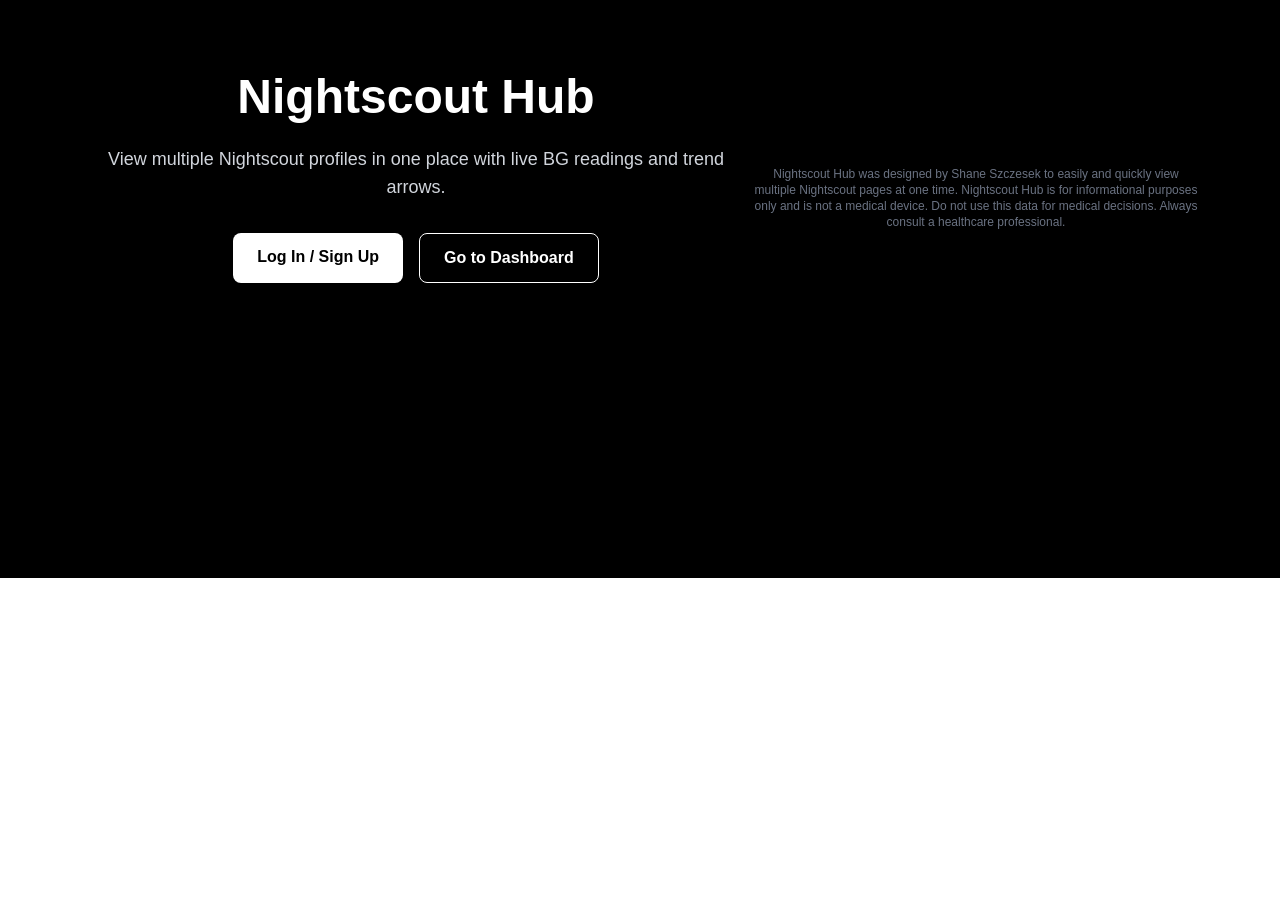
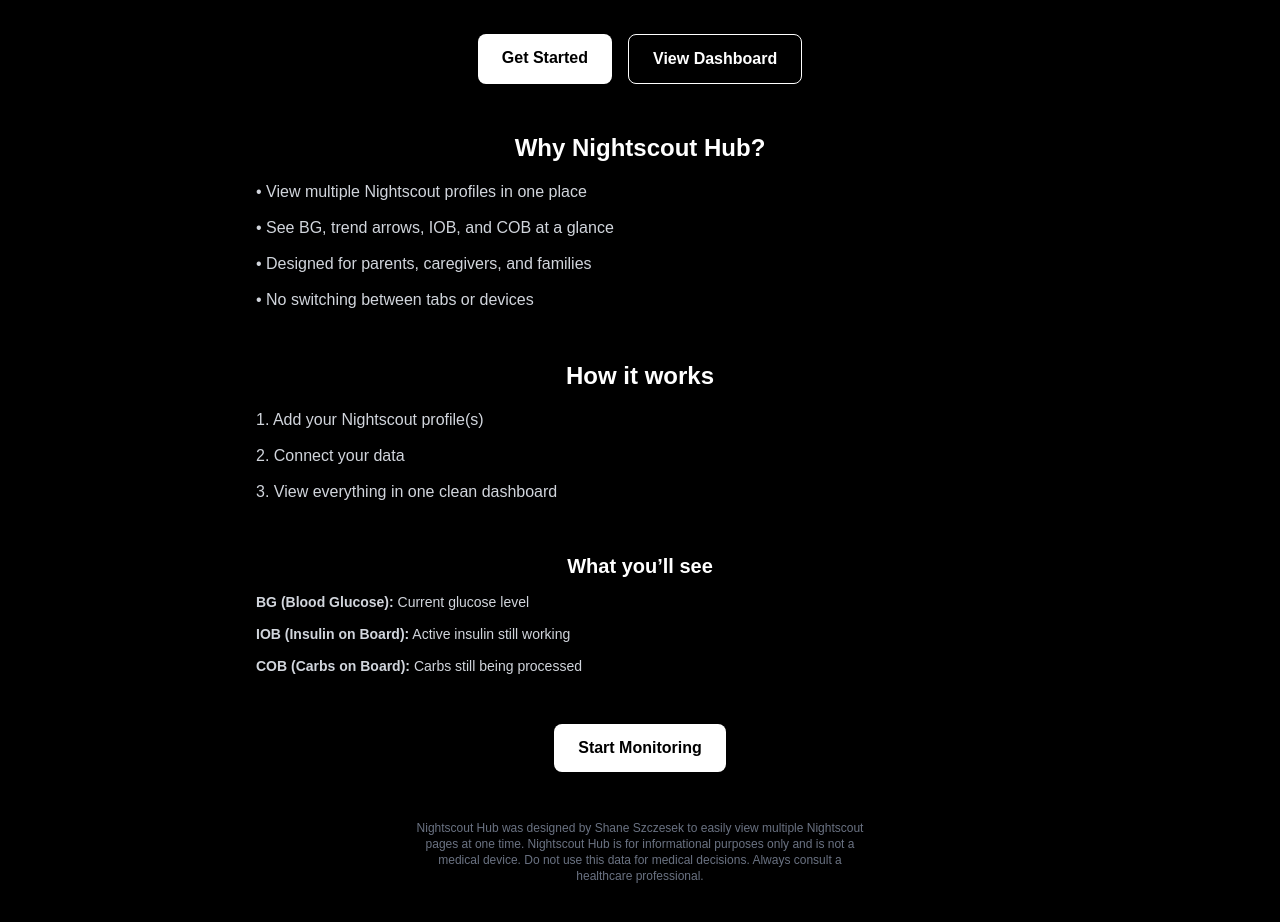
Before and after one commit to sszczesek/nightscout-hub, a Next.js app: page / in a window 1280 px wide. Shown: the part 222-1144 px from the top of the page. Before the commit the page ends 800 px from the top, so only its background shows below. Built offline with nearby package versions, Linux system fonts and the light colour scheme.

Commit message:
Improve homepage messaging with clear value prop, benefits, and how-it-works section

```diff
--- a/app/page.tsx
+++ b/app/page.tsx
@@ -2,32 +2,99 @@ import Link from 'next/link'
 
 export default function HomePage() {
   return (
-    <main className="min-h-screen bg-black text-white flex items-center justify-center px-6">
-      <div className="max-w-2xl text-center">
-        <h1 className="text-5xl font-bold mb-6">Nightscout Hub</h1>
+    <main className="min-h-screen bg-black text-white px-6 py-12">
+      <div className="max-w-3xl mx-auto text-center">
+
+        {/* HERO */}
+        <h1 className="text-5xl font-bold mb-6">
+          Track multiple Nightscout profiles in one simple dashboard
+        </h1>
+
         <p className="text-lg text-gray-300 mb-8">
-          View multiple Nightscout profiles in one place with live BG readings and trend arrows.
+          Nightscout Hub helps parents, caregivers, and families monitor blood glucose,
+          insulin on board (IOB), and carbs on board (COB) across multiple Nightscout profiles —
+          all in one place.
         </p>
 
-        <div className="flex gap-4 justify-center">
+        <div className="flex gap-4 justify-center mb-12">
           <Link
             href="/login"
             className="bg-white text-black px-6 py-3 rounded-lg font-semibold"
           >
-            Log In / Sign Up
+            Get Started
           </Link>
 
           <Link
             href="/dashboard"
             className="border border-white px-6 py-3 rounded-lg font-semibold"
           >
-            Go to Dashboard
+            View Dashboard
           </Link>
         </div>
-      </div><p className="text-xs text-gray-500 mt-10 text-center max-w-md">
- Nightscout Hub was designed by Shane Szczesek to easily and quickly view multiple Nightscout pages at one time.  Nightscout Hub is for informational purposes only and is not a medical device.
-  Do not use this data for medical decisions. Always consult a healthcare professional.
-</p>
+
+        {/* BENEFITS */}
+        <div className="text-left space-y-4 mb-12">
+          <h2 className="text-2xl font-semibold text-center mb-4">
+            Why Nightscout Hub?
+          </h2>
+
+          <ul className="space-y-3 text-gray-300">
+            <li>• View multiple Nightscout profiles in one place</li>
+            <li>• See BG, trend arrows, IOB, and COB at a glance</li>
+            <li>• Designed for parents, caregivers, and families</li>
+            <li>• No switching between tabs or devices</li>
+          </ul>
+        </div>
+
+        {/* HOW IT WORKS */}
+        <div className="text-left space-y-4 mb-12">
+          <h2 className="text-2xl font-semibold text-center mb-4">
+            How it works
+          </h2>
+
+          <ol className="space-y-3 text-gray-300">
+            <li>1. Add your Nightscout profile(s)</li>
+            <li>2. Connect your data</li>
+            <li>3. View everything in one clean dashboard</li>
+          </ol>
+        </div>
+
+        {/* SIMPLE EXPLANATION */}
+        <div className="text-left space-y-3 mb-12">
+          <h2 className="text-xl font-semibold text-center mb-3">
+            What you’ll see
+          </h2>
+
+          <p className="text-gray-300 text-sm">
+            <b>BG (Blood Glucose):</b> Current glucose level
+          </p>
+          <p className="text-gray-300 text-sm">
+            <b>IOB (Insulin on Board):</b> Active insulin still working
+          </p>
+          <p className="text-gray-300 text-sm">
+            <b>COB (Carbs on Board):</b> Carbs still being processed
+          </p>
+        </div>
+
+        {/* CTA AGAIN */}
+        <div className="flex gap-4 justify-center mb-12">
+          <Link
+            href="/login"
+            className="bg-white text-black px-6 py-3 rounded-lg font-semibold"
+          >
+            Start Monitoring
+          </Link>
+        </div>
+
+        {/* DISCLAIMER */}
+        <p className="text-xs text-gray-500 text-center max-w-md mx-auto">
+          Nightscout Hub was designed by Shane Szczesek to easily view multiple Nightscout
+          pages at one time. Nightscout Hub is for informational purposes only and is not a
+          medical device. Do not use this data for medical decisions. Always consult a
+          healthcare professional.
+        </p>
+
+      </div>
     </main>
   )
 }
```
